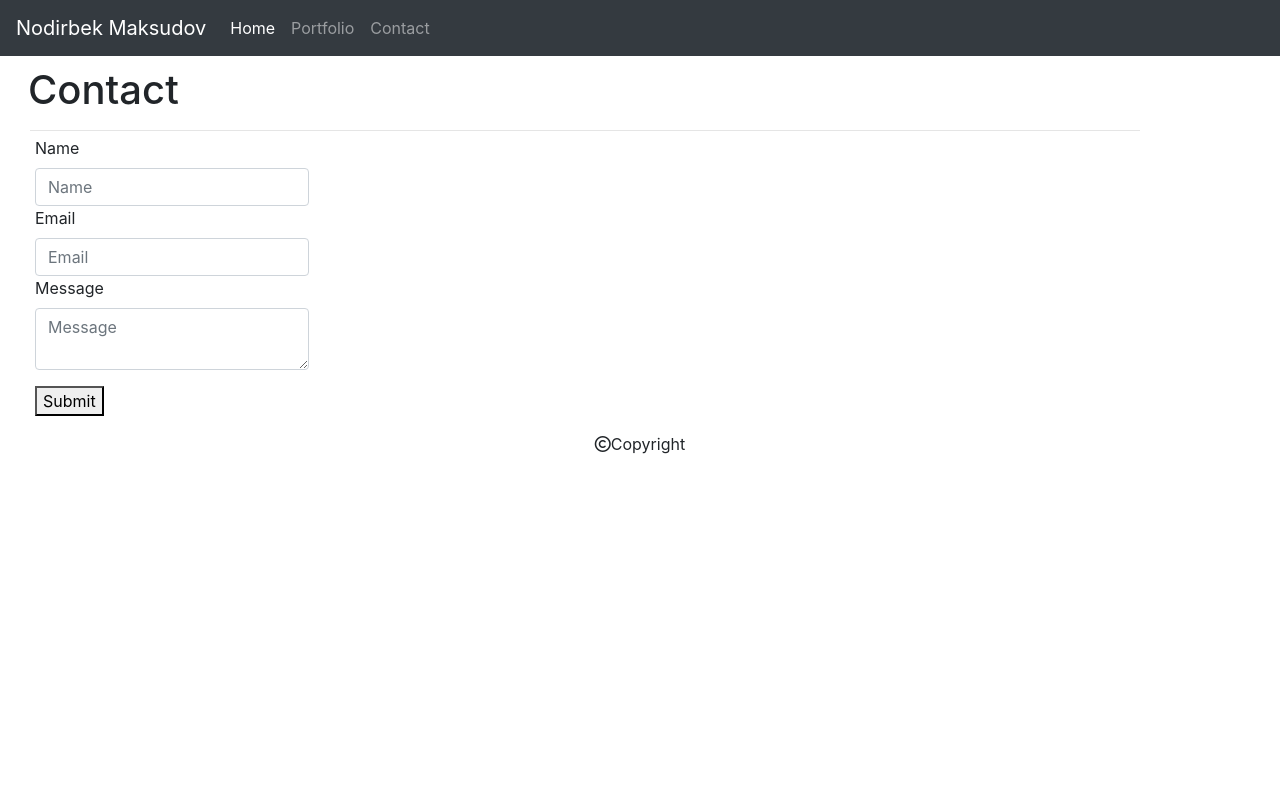
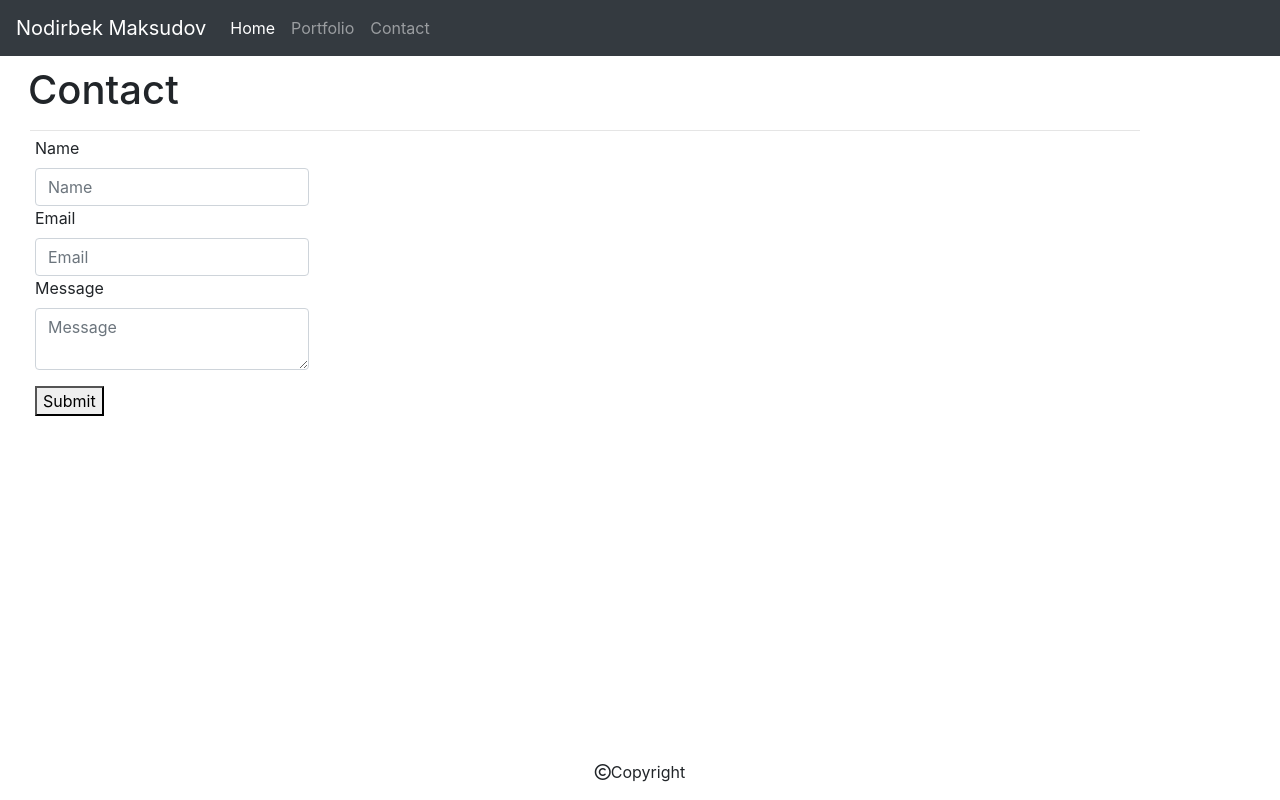
Before and after one commit to Nodirbek94/Nodirbek94.github.io, a plain HTML site: page contact.html in a window 1280 px wide. Drawn offline with nearby package versions, Linux system fonts and the light colour scheme.

Commit message:
fixed the footer problem with contact.html page

```diff
--- a/assets/css/style.css
+++ b/assets/css/style.css
@@ -14,3 +14,9 @@ h1 {
 .divider {
     margin-bottom: 5px;
 }
+.footer {
+    position: fixed;
+   left: 0;
+   bottom: 0;
+   width: 100%;
+   text-align: center;
--- a/contact.html
+++ b/contact.html
@@ -68,7 +68,7 @@
     </div>
 </body>
 <footer>
-    <p class="text-center"><i class="far fa-copyright"></i>Copyright</p>
+<div class="footer"><p class="text-center"><i class="far fa-copyright"></i>Copyright</p></div>
 </footer>
 
 </html>
```
Also changed, not shown: 1 other file.
